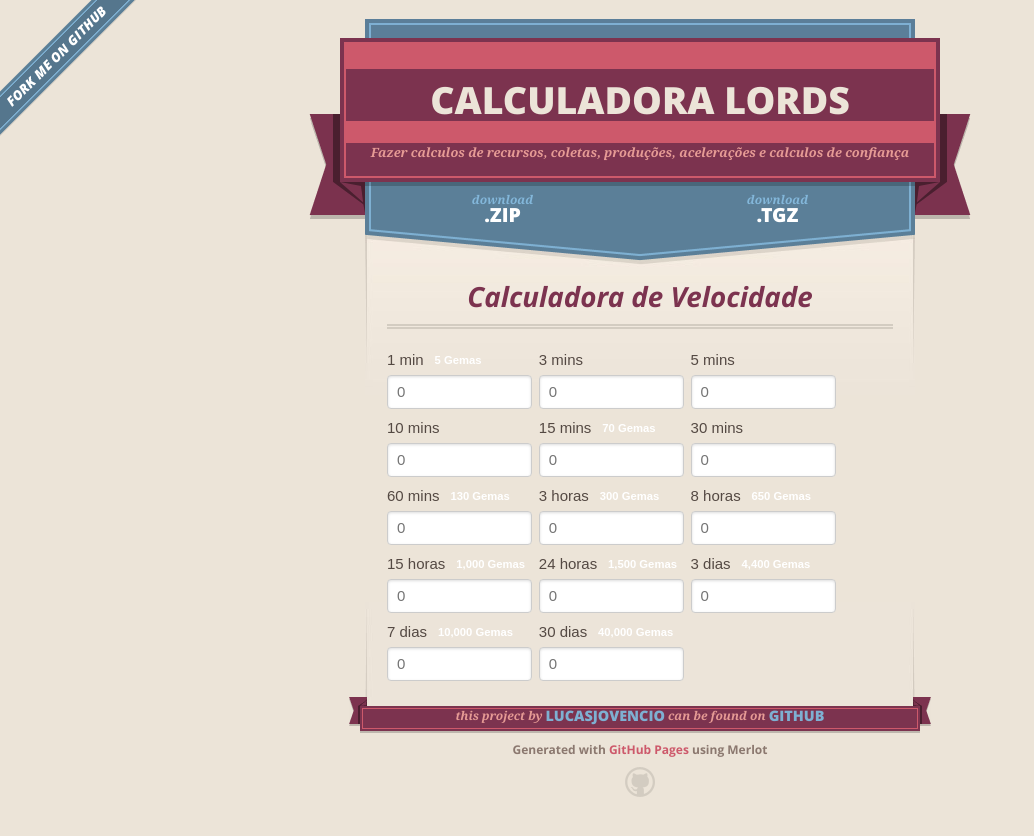
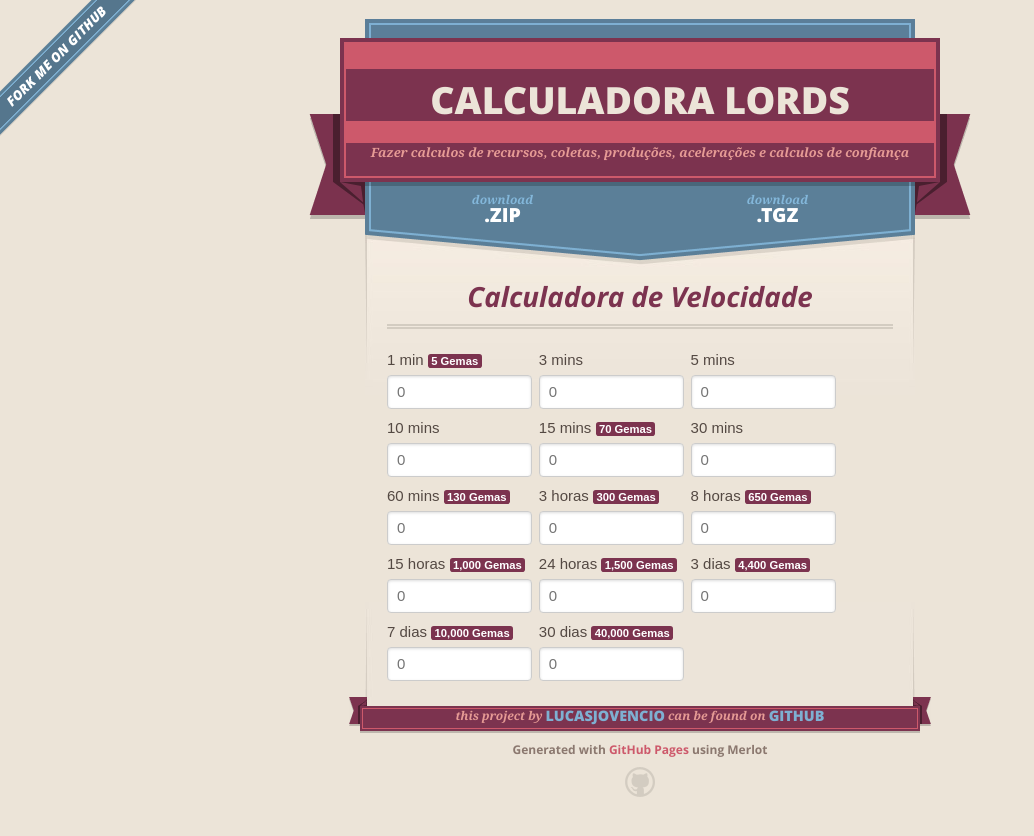
Before and after one commit to lucasjovencio/lordesmobile, a Jekyll site: the page built from index.md, in a window 1280 px wide. Shown: the top 836 px of the page, without its empty margins (0-1034 px from the left). Built offline with Jekyll 4.4.1, drawn with Linux system fonts in a browser that asks for light colours; nearby versions of some CDN libraries; our own code applies the rules of GitHub Pages for plain Markdown files.

Commit message:
Update personalizado.css

```diff
--- a/assets/css/personalizado.css
+++ b/assets/css/personalizado.css
@@ -3,15 +3,16 @@
 }
 .label-pen {
     display: inline;
-    padding: .2em .6em .3em;
+    padding: 0.1em .3em .1em;
     font-size: 75%;
     font-weight: bold;
-    line-height: 1;
+    line-height: 0;
     color: #fff;
     text-align: center;
     white-space: nowrap;
     vertical-align: baseline;
     border-radius: .25em;
+    background: #7c334f;
 }
 .pure-u-1-1-1{
     width:30%;
```
